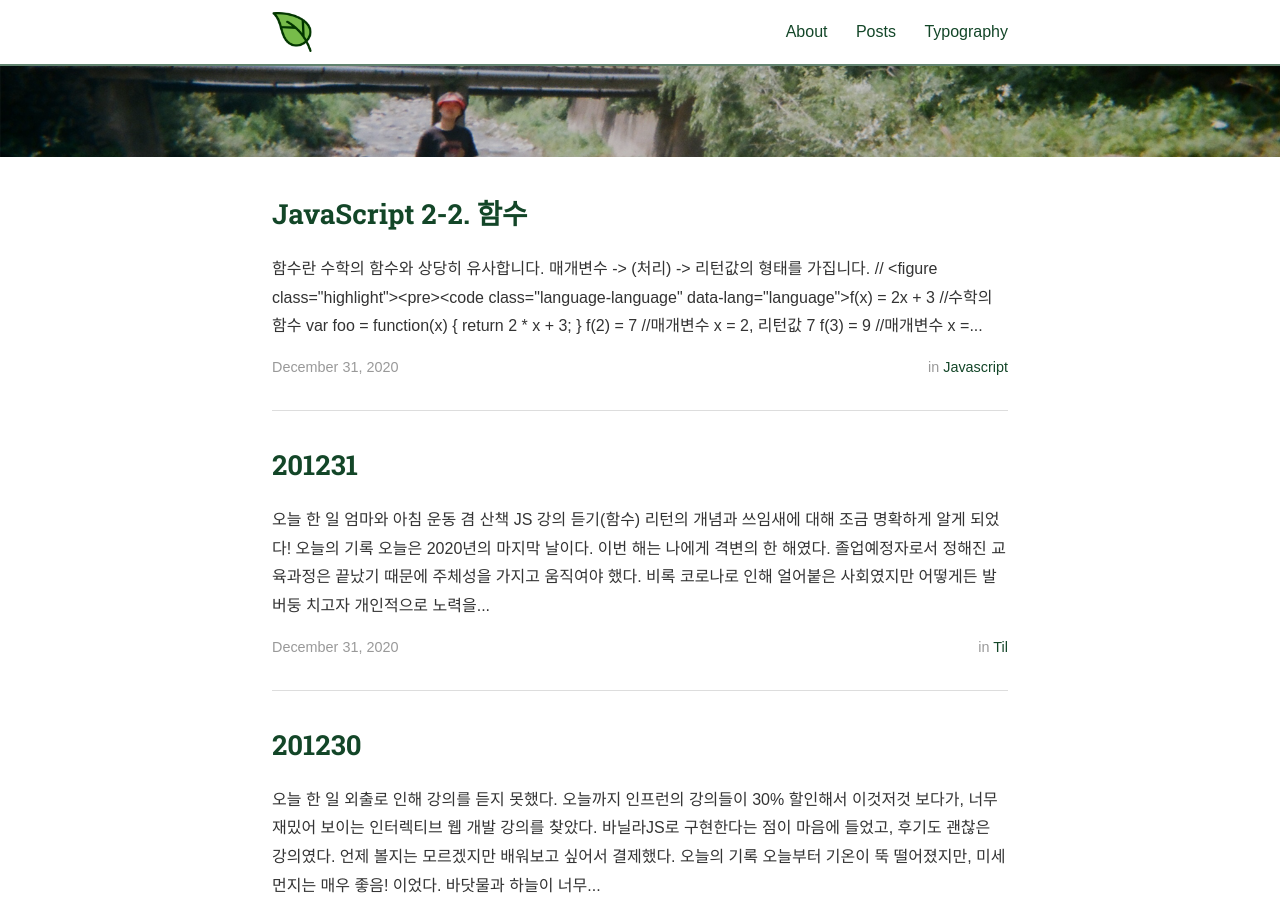
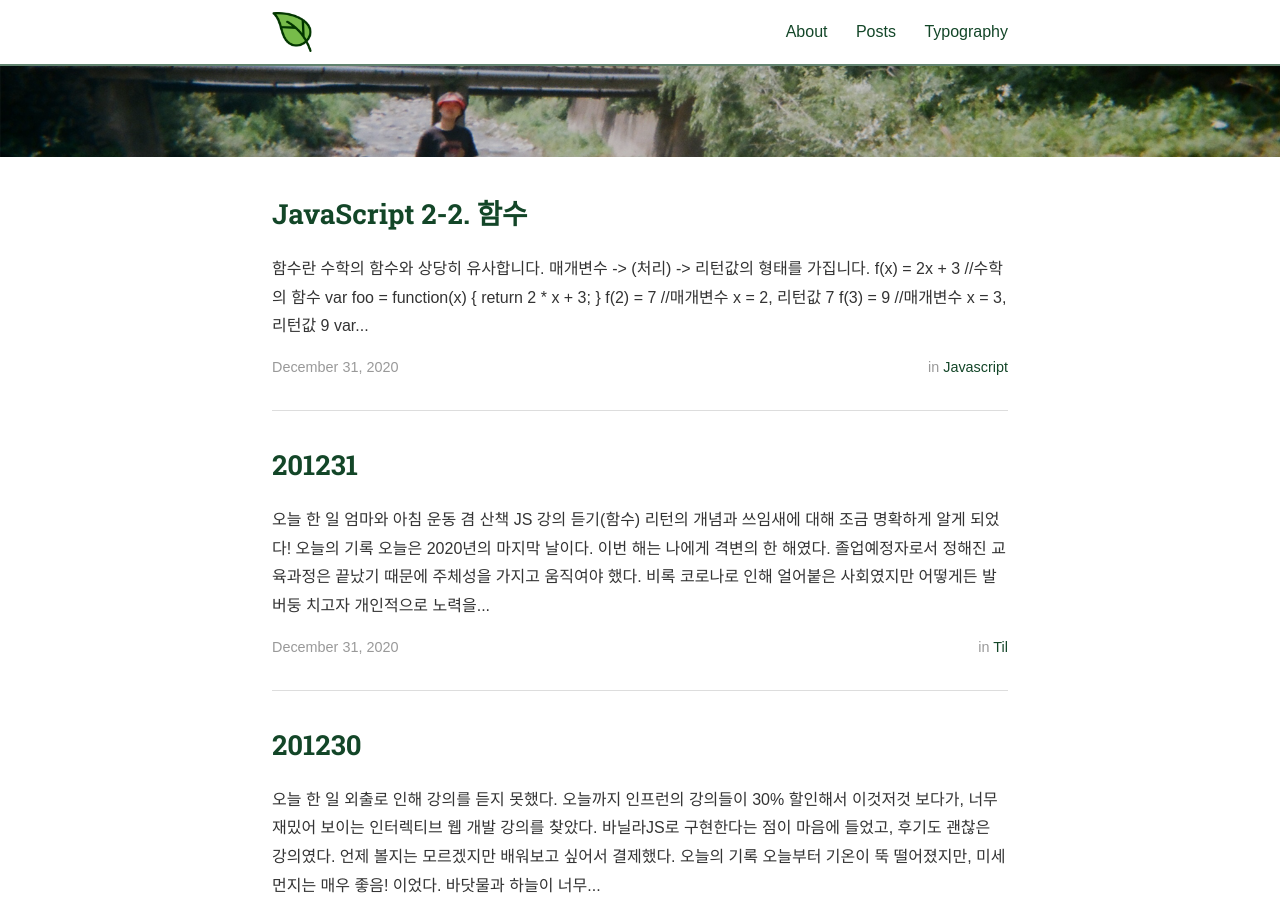
Before and after one commit to codeblue25/codeblue25.github.io, a Jekyll site: the page built from index.html, in a window 1280 px wide and 900 px high, scrolled down 348 px. Built offline with Jekyll 4.4.1, drawn with Linux system fonts in a browser that asks for light colours; nearby versions of some CDN libraries; some web fonts are replaced; the list of posts is cut into pages by our own code; a style sheet for code colours, icons or effects is not loaded.

Commit message:
코드블럭 꾸미기4

````diff
--- a/_posts/2020-12-31-js 2-2.md
+++ b/_posts/2020-12-31-js 2-2.md
@@ -11,7 +11,7 @@
 수학의 함수와 상당히 유사합니다. 매개변수 -> (처리) -> 리턴값의 형태를 가집니다.
 
 ```javascript
-// {% highlight language %}
+
 f(x) = 2x + 3   //수학의 함수
 
 var foo = function(x) {
@@ -21,7 +21,7 @@
 f(3) = 9  //매개변수 x = 3, 리턴값 9
 
 var y= foo(2);  //값을 변수에 담아서 의미를 가진다.
-// {% endhighlight %}
+
 ```
 
 
````
